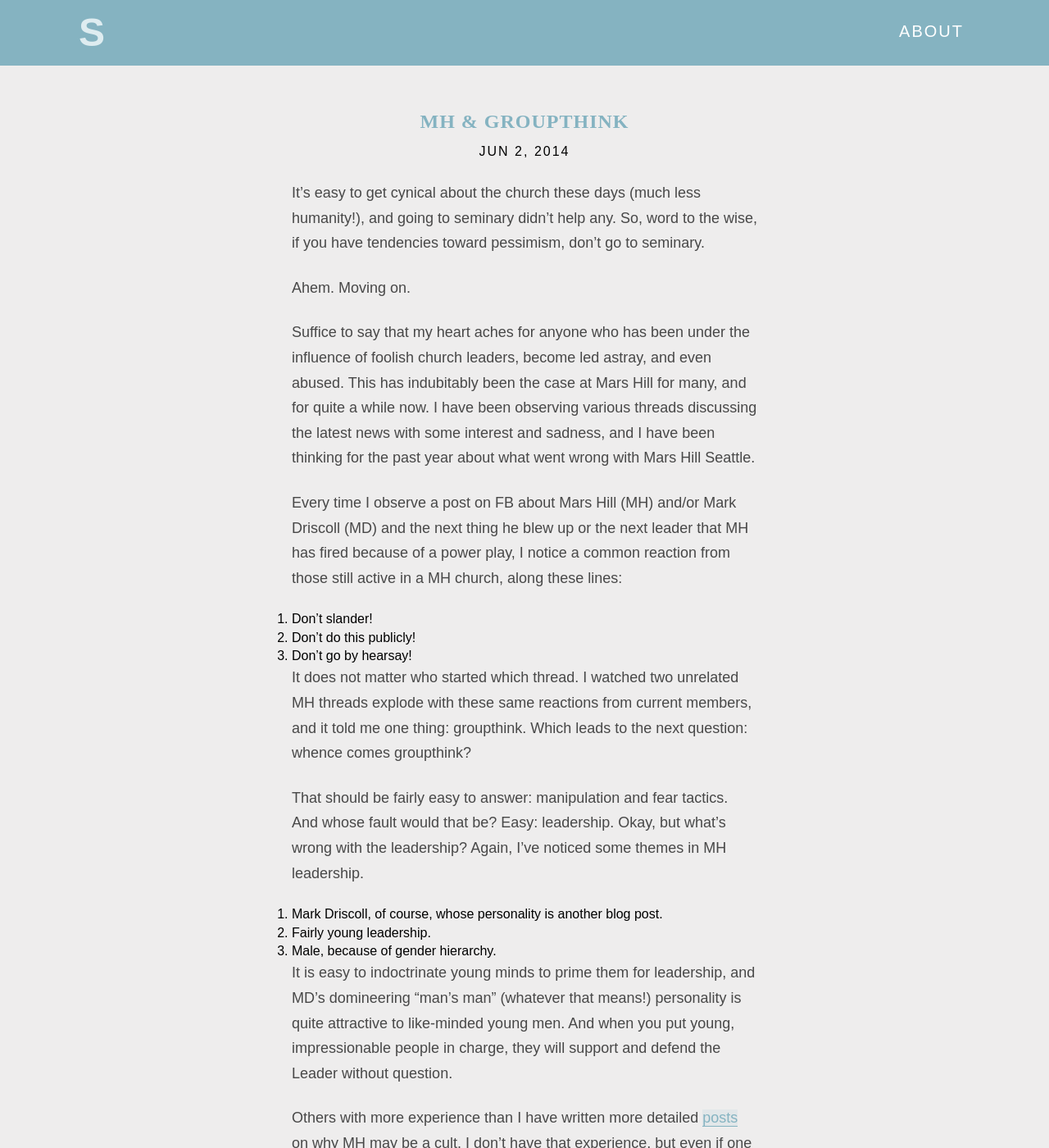
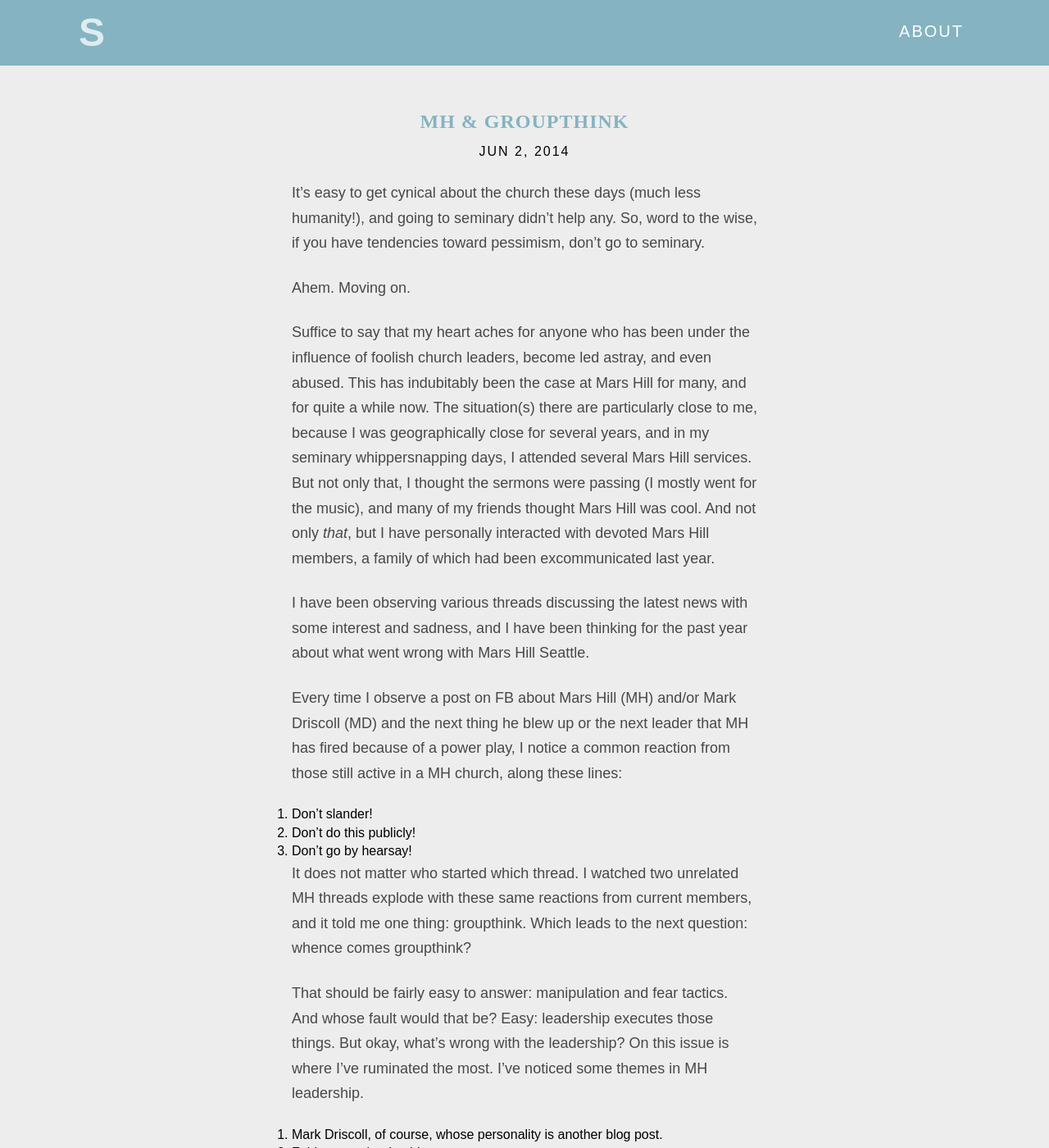
Before and after one commit to sabrinapeters/sdrp.old, a Jekyll site: the page built from _posts/2014-06-02-MH-groupthink.md, in a window 1280 px wide and 1400 px high. Shown: the whole window at 82% size. Built offline with Jekyll 4.4.1, drawn with Linux system fonts in a browser that asks for light colours; comment, search, counter and statistics services are not loaded; some of the changed text lies outside the part shown.

Commit message:
making some changes to MH post

```diff
--- a/_posts/2014-06-02-MH-groupthink.md
+++ b/_posts/2014-06-02-MH-groupthink.md
@@ -9,7 +9,9 @@ It's easy to get cynical about the church these days (much less humanity!), and
 
 Ahem. Moving on.
 
-Suffice to say that my heart aches for anyone who has been under the influence of foolish church leaders, become led astray, and even abused. This has indubitably been the case at Mars Hill for many, and for quite a while now. I have been observing various threads discussing the latest news with some interest and sadness, and I have been thinking for the past year about what went wrong with Mars Hill Seattle.
+Suffice to say that my heart aches for anyone who has been under the influence of foolish church leaders, become led astray, and even abused. This has indubitably been the case at Mars Hill for many, and for quite a while now. The situation(s) there are particularly close to me, because I was geographically close for several years, and in my seminary whippersnapping days, I attended several Mars Hill services. But not only that, I thought the sermons were passing (I mostly went for the music), and many of my friends thought Mars Hill was cool. And not only _that_, but I have personally interacted with devoted Mars Hill members, a family of which had been excommunicated last year.
+
+I have been observing various threads discussing the latest news with some interest and sadness, and I have been thinking for the past year about what went wrong with Mars Hill Seattle.
 
 Every time I observe a post on FB about Mars Hill (MH) and/or Mark Driscoll (MD) and the next thing he blew up or the next leader that MH has fired because of a power play, I notice a common reaction from those still active in a MH church, along these lines:
 
@@ -17,19 +19,17 @@ Every time I observe a post on FB about Mars Hill (MH) and/or Mark Driscoll (MD)
 2. Don't do this publicly!
 3. Don't go by hearsay!
 
-
 It does not matter who started which thread. I watched two unrelated MH threads explode with these same reactions from current members, and it told me one thing: groupthink. Which leads to the next question: whence comes groupthink?
 
-That should be fairly easy to answer: manipulation and fear tactics. And whose fault would that be? Easy: leadership. Okay, but what's wrong with the leadership? Again, I've noticed some themes in MH leadership.
+That should be fairly easy to answer: manipulation and fear tactics. And whose fault would that be? Easy: leadership executes those things. But okay, what's wrong with the leadership? On this issue is where I've ruminated the most. I've noticed some themes in MH leadership.
 
 1. Mark Driscoll, of course, whose personality is another blog post.
 2. Fairly young leadership.
-3. Male, because of gender hierarchy.
+3. Male, because of gender hierarchy/complementarianism.
+
+It is easy to indoctrinate young minds to prime them for leadership, and MD's domineering "man's man" (whatever that means!) personality is quite attractive to like-minded young men. And when you put young, impressionable people in charge, they will support and defend the Leader without question. I can definitely see this at MH.
 
 
-It is easy to indoctrinate young minds to prime them for leadership, and MD's domineering "man's man" (whatever that means!) personality is quite attractive to like-minded young men. And when you put young, impressionable people in charge, they will support and defend the Leader without question.
+Others with more experience than I have written more detailed [posts](http://www.elizabethesther.com/2014/03/is-marshill-church-a-cult.html) on why MH may be a cult. I don't have that experience, but even if one begins to look at _just_ the leadership structure, something starts to smell cult-y.
 
-
-Others with more experience than I have written more detailed [posts](http://www.elizabethesther.com/2014/03/is-marshill-church-a-cult.html) on why MH may be a cult. I don't have that experience, but even if one looks at _just_ the leadership structure, something starts to smell cult-y.
-
-Thoughts? Not looking for arguments, but rather any leadership patterns you've experienced or noticed that could go rotten quickly.
+Thoughts? Not looking for arguments, but rather any leadership patterns you've experienced or noticed (in general, not just within the MH context) that could go rotten quickly.
```
